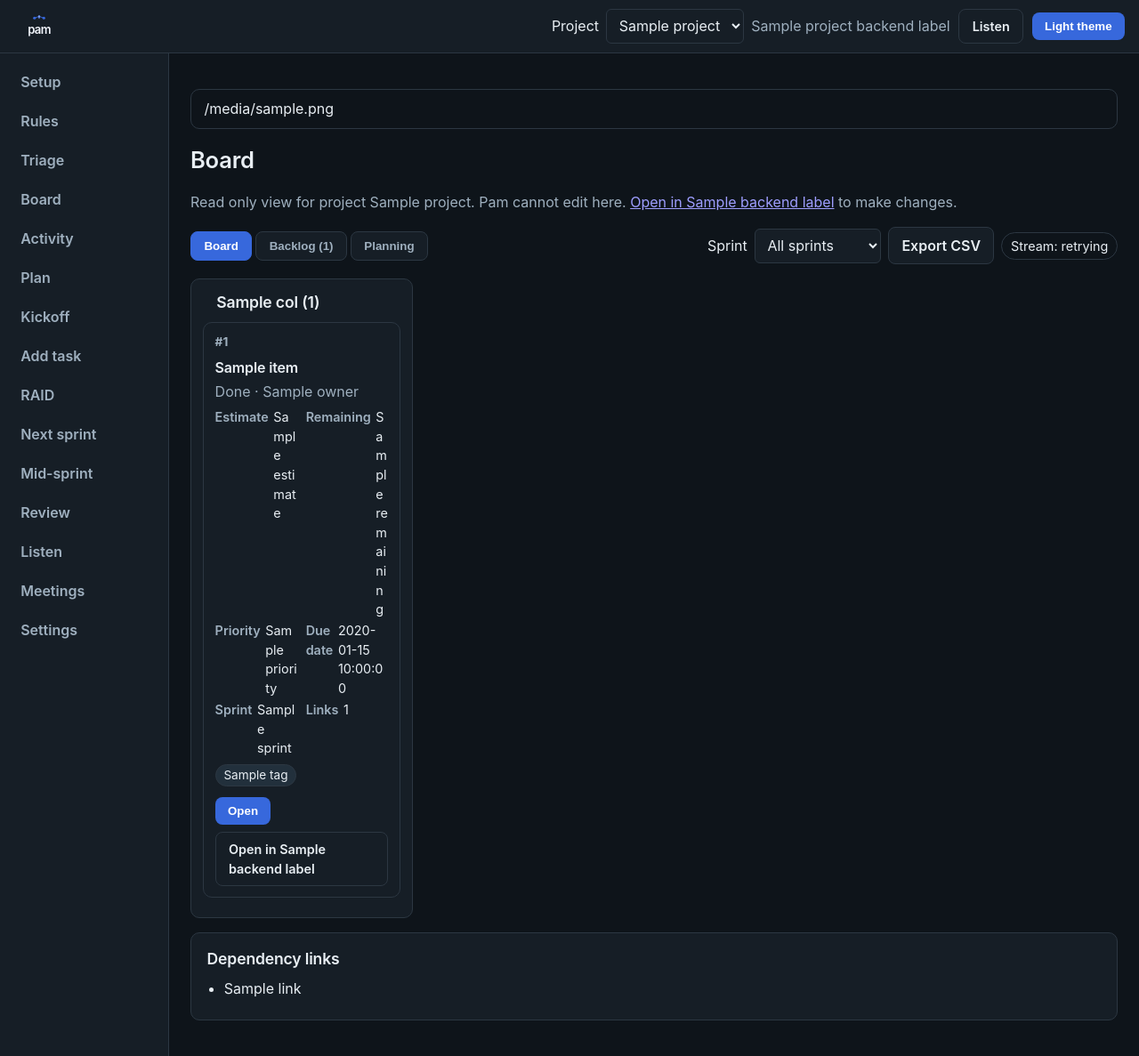
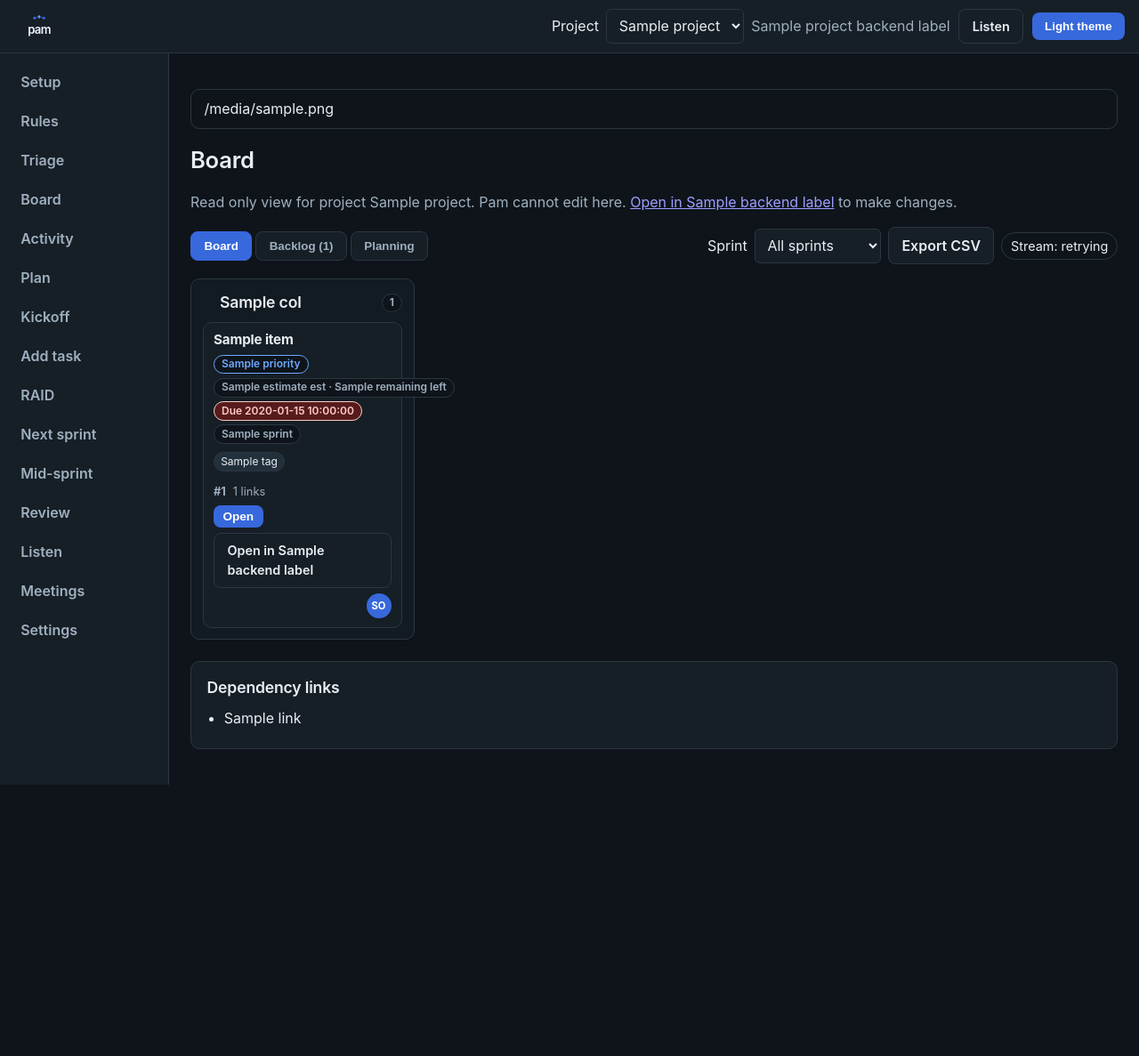
Before and after one commit to samsonntruong/pam-pm, a Python web app: template src/pam_pm/web/templates/board.html in a window 1280 px wide. Shown: the whole page at 89% size. After the commit the page ends 882 px from the top, so only its background shows below. Run offline with Jinja, Linux system fonts and the light colour scheme; the template is opened without the code that fills it: most values are stand-ins (such as "Sample title", 1, 10 or a date in 2020); some libraries are stand-ins or nearby versions.

Commit message:
Board traditional kanban restyle with badges and avatars, 349 pass

```diff
--- a/src/pam_pm/web/static/style.css
+++ b/src/pam_pm/web/static/style.css
@@ -769,3 +769,122 @@ main.content > p:has(> a.btn) { display: flex; gap: 0.5rem; flex-wrap: wrap; }
   .sidenav nav { flex-direction: row; flex-wrap: wrap; }
   .sidenav a { padding: 0.4rem 0.6rem; }
 }
+
+/* Board kanban restyle: compact Trello/Jira style cards on tinted columns. */
+:root,
+:root[data-theme="dark"] {
+  --column: #121a22;
+}
+
+:root[data-theme="light"] {
+  --column: #e7ecf1;
+}
+
+.board-page .content { min-width: 0; }
+.board-page #view-board { min-width: 0; }
+
+.board-page .kanban {
+  grid-template-columns: repeat(4, minmax(250px, 1fr));
+  gap: 0.75rem;
+  overflow-x: auto;
+  max-width: 100%;
+  padding-bottom: 0.5rem;
+  align-items: start;
+}
+
+.board-page .kanban-col { background: var(--column); }
+
+.col-head {
+  display: flex;
+  align-items: center;
+  gap: 0.5rem;
+}
+
+.col-head .col-title { flex: 1 1 auto; }
+
+.kanban-col .count {
+  font-size: 0.75rem;
+  font-weight: 700;
+  color: var(--muted);
+  background: var(--bg);
+  border: 1px solid var(--border);
+  border-radius: 999px;
+  padding: 0.05rem 0.5rem;
+}
+
+.board-page .kanban-drop {
+  display: flex;
+  flex-direction: column;
+  gap: 0.6rem;
+}
+
+.board-page .kanban-card { margin: 0; padding: 0.6rem 0.7rem; }
+.board-page .kanban-drop > .kanban-card:first-child { margin-top: 0; }
+
+.kanban-card .card-title {
+  margin: 0;
+  font-size: 0.95rem;
+  font-weight: 700;
+  line-height: 1.35;
+}
+
+.card-badges {
+  display: flex;
+  flex-wrap: wrap;
+  gap: 0.3rem;
+  margin-top: 0.4rem;
+}
+
+.card-badges:empty { display: none; }
+
+.badge {
+  font-size: 0.75rem;
+  font-weight: 600;
+  line-height: 1.4;
+  padding: 0.08rem 0.5rem;
+  border-radius: 999px;
+  border: 1px solid var(--border);
+  background: var(--bg);
+  color: var(--muted);
+  white-space: nowrap;
+}
+
+.badge-prio { color: var(--doing); border-color: currentColor; }
+.badge-prio-hot { color: var(--blocked); border-color: currentColor; }
+
+.badge-due.is-overdue {
+  background: var(--fail-bg);
+  color: var(--fail-text);
+  border-color: var(--fail-text);
+}
+
+.kanban-card .card-tags { margin: 0.4rem 0 0; }
+.kanban-card .tag { font-size: 0.75rem; padding: 0.05rem 0.45rem; }
+
+.card-foot {
+  display: flex;
+  align-items: center;
+  flex-wrap: wrap;
+  gap: 0.4rem 0.5rem;
+  margin-top: 0.55rem;
+}
+
+.card-foot .item-id { font-size: 0.8rem; }
+.card-foot .card-actions { margin-top: 0; gap: 0.4rem; }
+.card-foot .open-drawer { padding: 0.3rem 0.65rem; font-size: 0.85rem; }
+.card-foot .link-count { font-size: 0.8rem; color: var(--muted); }
+
+.card-foot .avatar {
+  margin-left: auto;
+  width: 1.75rem;
+  height: 1.75rem;
+  border-radius: 50%;
+  background: var(--accent);
+  color: #fff;
+  font-size: 0.7rem;
+  font-weight: 700;
+  display: inline-flex;
+  align-items: center;
+  justify-content: center;
+  flex-shrink: 0;
+}
--- a/src/pam_pm/web/templates/board.html
+++ b/src/pam_pm/web/templates/board.html
@@ -89,27 +89,30 @@
   <div class="kanban" id="kanban">
     {% for col in columns %}
     <section class="kanban-col" aria-label="{{ col.title }}">
-      <h2><span class="status-dot status-{{ col.key }}" aria-hidden="true"></span> {{ col.title }} <span class="count">({{ col.cards|length }})</span></h2>
+      <h2 class="col-head"><span class="status-dot status-{{ col.key }}" aria-hidden="true"></span><span class="col-title">{{ col.title }}</span><span class="count">{{ col.cards|length }}</span></h2>
       <div class="kanban-drop" data-state="{{ col.title }}">
         {% for item in col.cards %}
         <article class="kanban-card" data-id="{{ item.id }}" data-state="{{ item.state }}" data-sprint="{{ item.iteration_id }}" tabindex="0" aria-label="#{{ item.id }} {{ item.title }}"{% if editable %} draggable="true"{% endif %}>
-          <div class="kanban-head">
-            <span class="item-id">#{{ item.id }}</span>
-            <span class="status-dot status-{{ item.column }}" aria-hidden="true"></span>
+          <h3 class="card-title">{{ item.title }}</h3>
+          {% if item.priority or item.estimate != "" or item.remaining != "" or item.due_date or item.sprint %}
+          <div class="card-badges">
+            {% if item.priority %}
+            {% set _p = item.priority|string|lower %}
+            <span class="badge badge-prio{% if _p in ['1', 'p1', 'high', 'highest', 'critical', 'urgent', 'blocker'] %} badge-prio-hot{% endif %}" title="Priority {{ item.priority }}">{{ item.priority }}</span>
+            {% endif %}
+            {% if item.estimate != "" or item.remaining != "" %}
+            <span class="badge badge-est" title="Estimate {{ item.estimate }}{% if item.remaining != "" %}, {{ item.remaining }} left{% endif %}">{% if item.estimate != "" %}{{ item.estimate }} est{% endif %}{% if item.estimate != "" and item.remaining != "" %} · {% endif %}{% if item.remaining != "" %}{{ item.remaining }} left{% endif %}</span>
+            {% endif %}
+            {% if item.due_date %}<span class="badge badge-due" data-due="{{ item.due_date }}" title="Due {{ item.due_date }}">Due {{ item.due_date }}</span>{% endif %}
+            {% if item.sprint %}<span class="badge badge-sprint" title="Sprint {{ item.sprint }}">{{ item.sprint }}</span>{% endif %}
           </div>
-          <h3>{{ item.title }}</h3>
-          <p class="muted card-state">{{ item.state }}{% if item.owner %} &middot; {{ item.owner }}{% endif %}</p>
-          <dl class="card-fields">
-            {% if item.estimate != "" %}<div><dt>Estimate</dt><dd>{{ item.estimate }}</dd></div>{% endif %}
-            {% if item.remaining != "" %}<div><dt>Remaining</dt><dd>{{ item.remaining }}</dd></div>{% endif %}
-            {% if item.priority %}<div><dt>Priority</dt><dd>{{ item.priority }}</dd></div>{% endif %}
-            {% if item.due_date %}<div><dt>Due date</dt><dd>{{ item.due_date }}</dd></div>{% endif %}
-            {% if item.sprint %}<div><dt>Sprint</dt><dd>{{ item.sprint }}</dd></div>{% endif %}
-            {% if item.link_count %}<div><dt>Links</dt><dd>{{ item.link_count }}</dd></div>{% endif %}
-          </dl>
+          {% endif %}
           {% if item.tags %}
           <p class="card-tags">{% for tag in item.tags %}<span class="tag">{{ tag }}</span>{% endfor %}</p>
           {% endif %}
+          <div class="card-foot">
+            <span class="item-id">#{{ item.id }}</span>
+            {% if item.link_count %}<span class="link-count">{{ item.link_count }} links</span>{% endif %}
             <div class="card-actions">
               <button type="button" class="open-drawer" data-open="{{ item.id }}">Open</button>
               {% if editable %}
@@ -123,6 +126,16 @@
               </details>
               {% elif item.external_url %}
               <a class="btn btn-small" href="{{ item.external_url }}">Open in {{ backend_label }}</a>
+              {% endif %}
+            </div>
+            {% if item.owner %}
+            {% set _parts = item.owner.split(' ') %}
+            {% if _parts|length > 1 %}
+            {% set _initials = (_parts[0][:1] + _parts[1][:1])|upper %}
+            {% else %}
+            {% set _initials = _parts[0][:2]|upper %}
+            {% endif %}
+            <span class="avatar" role="img" aria-label="{{ item.owner }}" title="{{ item.owner }}">{{ _initials }}</span>
             {% endif %}
           </div>
         </article>
@@ -243,4 +256,29 @@
 {% endblock %}
 {% block scripts %}
 <script src="/static/board.js"></script>
+<script>
+(function () {
+  "use strict";
+  function markOverdue() {
+    var today = new Date();
+    today.setHours(0, 0, 0, 0);
+    Array.prototype.forEach.call(
+      document.querySelectorAll(".badge-due[data-due]"),
+      function (el) {
+        var raw = String(el.getAttribute("data-due") || "").slice(0, 10);
+        var due = new Date(raw + "T00:00:00");
+        if (!isNaN(due.getTime()) && due < today) el.classList.add("is-overdue");
+      }
+    );
+  }
+  markOverdue();
+  var kanban = document.getElementById("kanban");
+  if (kanban && "MutationObserver" in window) {
+    new MutationObserver(function () { markOverdue(); }).observe(kanban, {
+      childList: true,
+      subtree: true
+    });
+  }
+})();
+</script>
 {% endblock %}
```
Also changed, not shown: 4 other files. Lines whose indentation alone changed are shown as unchanged.
